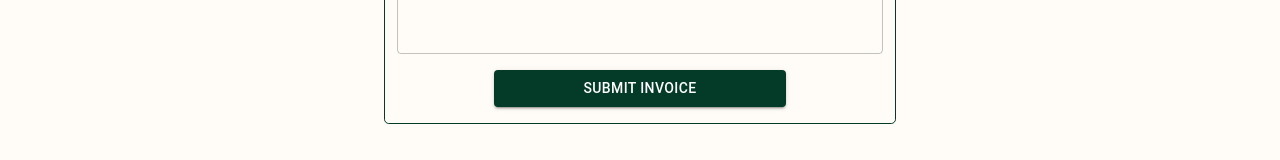
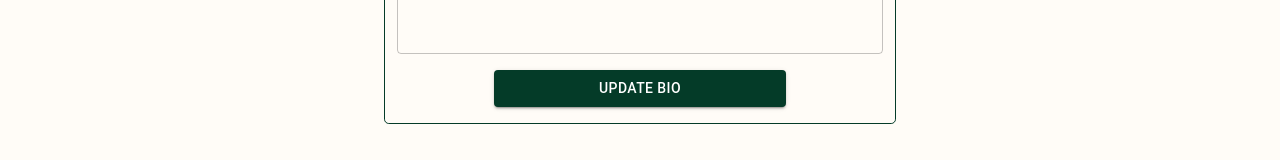
Before and after one commit to MIT-Technique/Technique-Website, a Next.js app: page /bio in a window 1280 px wide. Shown: the part 430-590 px from the top of the page. Built offline with nearby package versions, Linux system fonts and the light colour scheme.

Commit message:
Changing a button

```diff
--- a/src/app/bio/page.jsx
+++ b/src/app/bio/page.jsx
@@ -236,7 +236,7 @@ export default function page() {
                 width: "60%",
               }}
             >
-              Submit Invoice
+              Update Bio
             </Button>
           </Box>
         </main>
```
